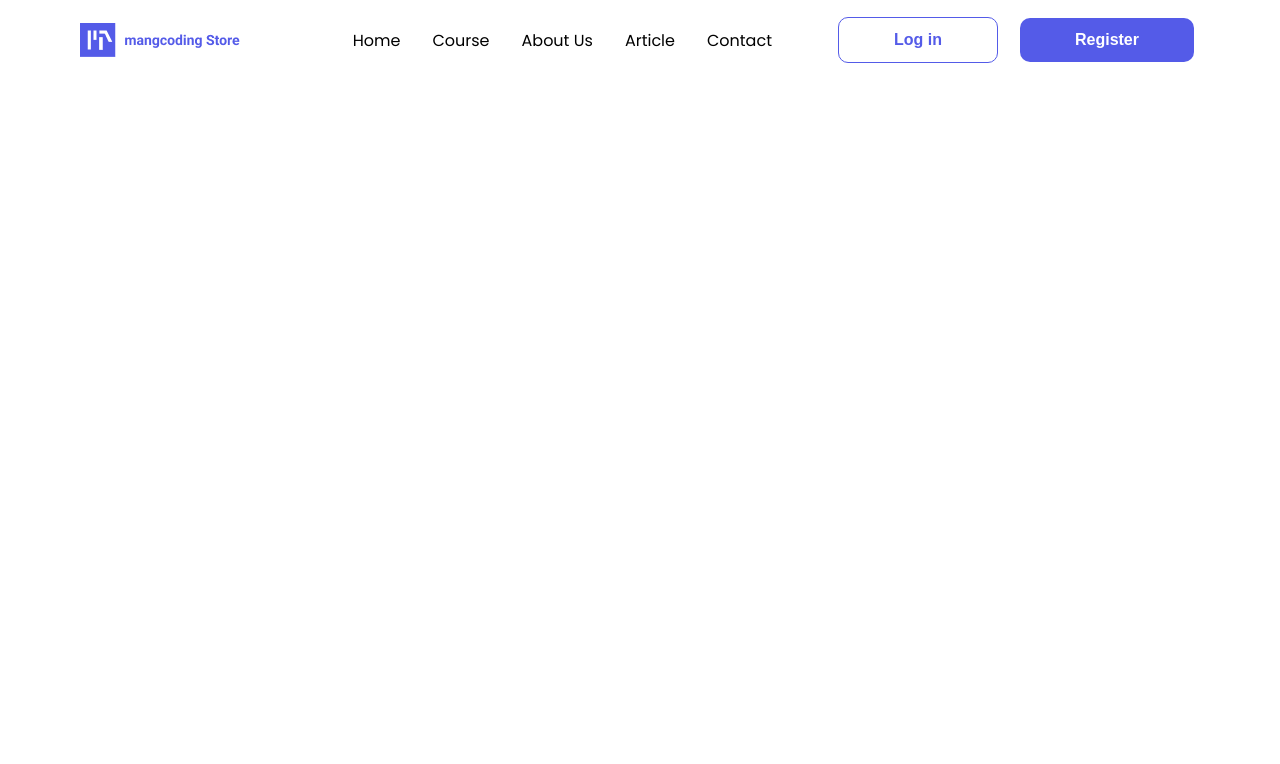
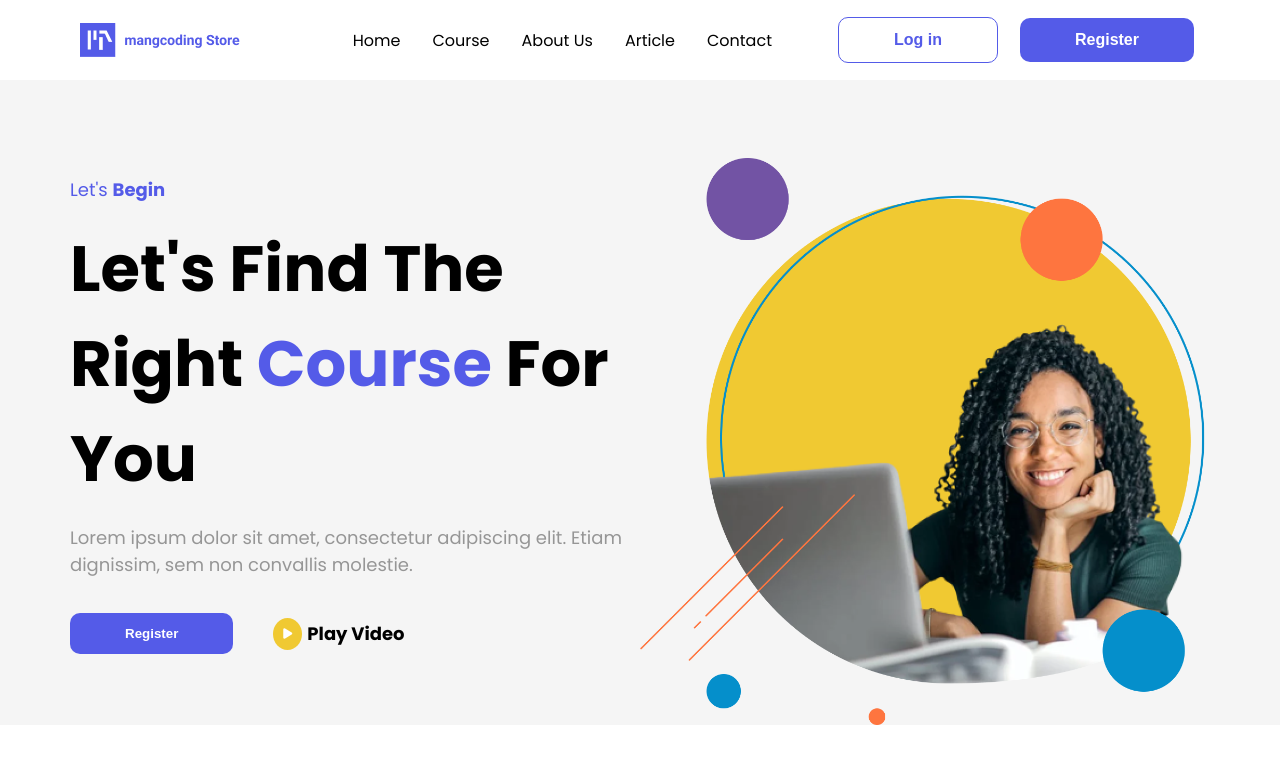
Before and after one commit to Awxsl/Landing-Page, a plain HTML site: page index.html in a window 1280 px wide. Drawn offline with Linux system fonts and the light colour scheme.

Commit message:
Built the hero component.

```diff
--- a/index.html
+++ b/index.html
@@ -9,10 +9,11 @@
     <link rel="preconnect" href="https://fonts.googleapis.com">
     <link rel="preconnect" href="https://fonts.gstatic.com" crossorigin>
     <link href="https://fonts.googleapis.com/css2?family=Poppins:wght@400;700&display=swap" rel="stylesheet">
+    <link rel="stylesheet" href="https://cdnjs.cloudflare.com/ajax/libs/font-awesome/6.1.1/css/all.min.css" integrity="sha512-KfkfwYDsLkIlwQp6LFnl8zNdLGxu9YAA1QvwINks4PhcElQSvqcyVLLD9aMhXd13uQjoXtEKNosOWaZqXgel0g==" crossorigin="anonymous" referrerpolicy="no-referrer" />
 </head>
 <body>
-    <div class="nav-bar max">
-        <div class="nav-items">
+    <header class="nav-bar">
+        <nav class="nav-items">
             <img src="Frame 4.png" alt="" class="logo">
             <p class="nav-item">Home</p>
             <p class="nav-item">Course</p>
@@ -21,10 +22,29 @@
             <p class="nav-item">Contact</p>
             <button class="btn btn-empty nav-item">Log in</button>
             <button class="btn btn-filled nav-item">Register</button>
-        </div>
-    </div>
-    <div class="container max">
+        </nav>
+    </header>
+    <main class="container">
+        <section class="hero">
+            <article class="introduction max">
+                <div class="welcome-message">
+                    <p class="header-top">Let's <strong>Begin</strong></p>
+                    <h1>Let's Find The Right <span>Course</span> For You</h1>
+                    <p class="header-description">Lorem ipsum dolor sit amet, consectetur adipiscing elit. Etiam dignissim, sem non convallis molestie.</p>
+                    <div class="buttons">
+                        <button class="btn btn-filled">Register</button>
+                        <div class="button-group">
+                            <i class="fa-solid fa-play"></i>
+                            <h5 class="play-video">Play Video</h5>
+                        </div>
+                    </div>
+                </div>
+                <img src="Group 6.png" alt="">
+            </article>
+        </section>
+        <section class="courses">
 
-    </div>
+        </section>
+    </main>
 </body>
 </html>
--- a/style.css
+++ b/style.css
@@ -7,6 +7,14 @@ body {
     margin: 0;
     padding: 0;
     font-family: 'Poppins', sans-serif;
+}
+
+.max {
+    width: 100%;
+    height: 100%;
+    max-width: 1140px;
+    margin-right: auto;
+    margin-left: auto;
 }
 
 .nav-bar {
@@ -46,6 +54,7 @@ body {
     border-radius: 10px;
     border: #545BE8;
     padding: 1.3rem 5.5rem;
+    cursor: pointer;
 }
 
 .btn-filled {
@@ -64,5 +73,78 @@ body {
 }
 
 .container {
+    width: 100%;
+    height: 100%;
+}
+
+article img {
+    width: 100%;
+    height: 100%;
+    object-fit: cover;
+    grid-row: 1/2;
+    grid-column: 2/3;
+}
+
+.hero {
     background-color: #F5F5F5;
 }
+
+.introduction {
+    display: grid;
+    grid-template-columns: repeat(2, 1fr);
+    justify-items: center;
+    padding-top: 7.8rem;
+}
+
+.header-top {
+    font-size: 1.8rem;
+    color: #545BE8;
+}
+
+h1 {
+    font-size: 6.4rem;
+    margin: 0;
+}
+
+h1 span {
+    color: #545BE8;
+}
+
+.header-description {
+    color: #969696;
+    font-size: 1.8rem;
+    margin-bottom: 3.5rem;
+}
+
+.buttons {
+    display: flex;
+    justify-content: start;
+    align-content: center;
+}
+
+.buttons button {
+    margin-left: 0;
+}
+
+.button-group {
+    display: flex;
+    margin-left: 4rem;
+    flex-direction: row;
+    justify-content: center;
+    align-items: center;
+    cursor: pointer;
+}
+
+.button-group h5 {
+    font-size: 1.8rem;
+    margin: 0;
+}
+
+.button-group i {
+    font-size: 1.2rem;
+    border-radius: 50%;
+    color: #fff;
+    margin-right: 0.5rem;
+    background-color: #F0C932;
+    padding: 10px;
+}
```
Also changed, not shown: Group 6.png (added).
